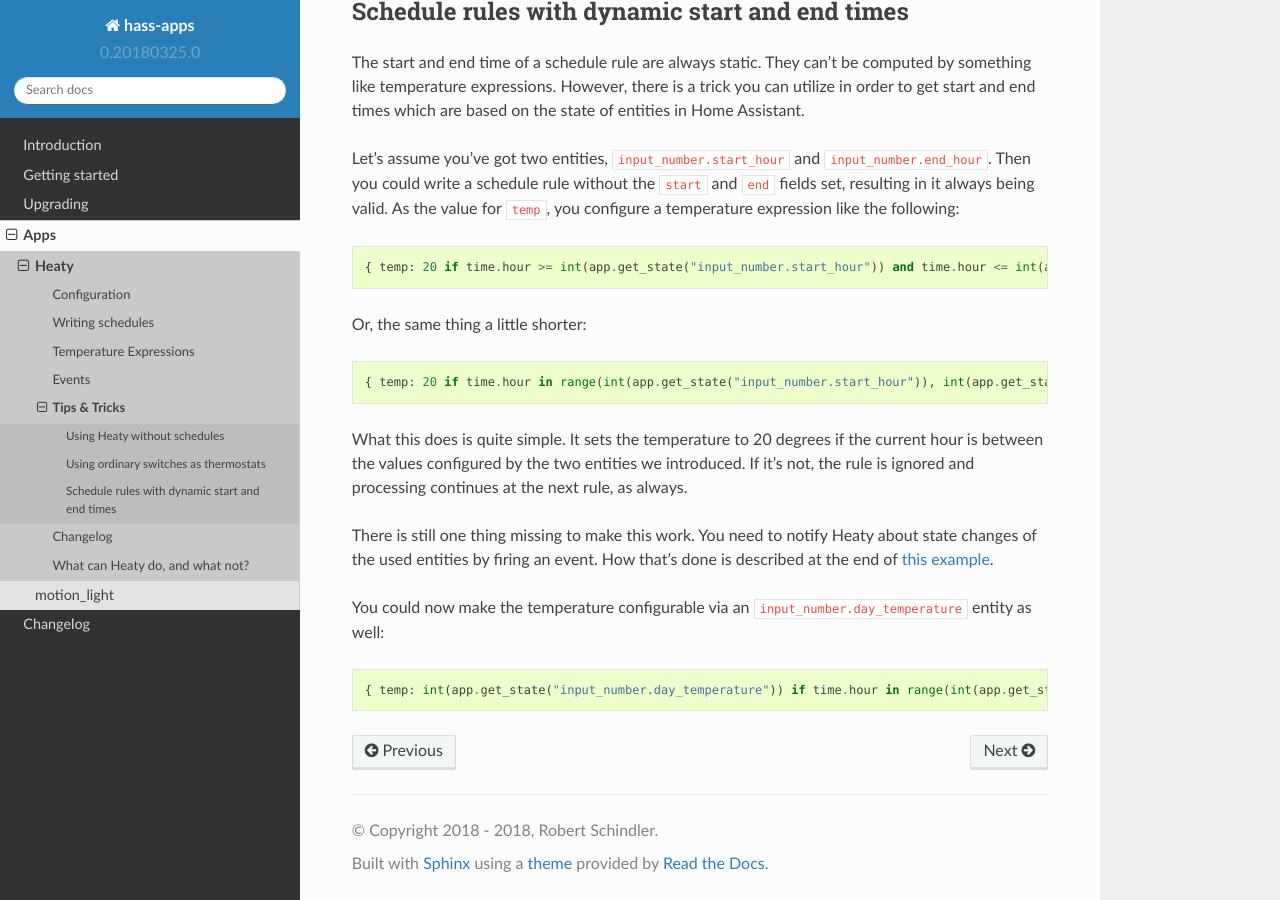
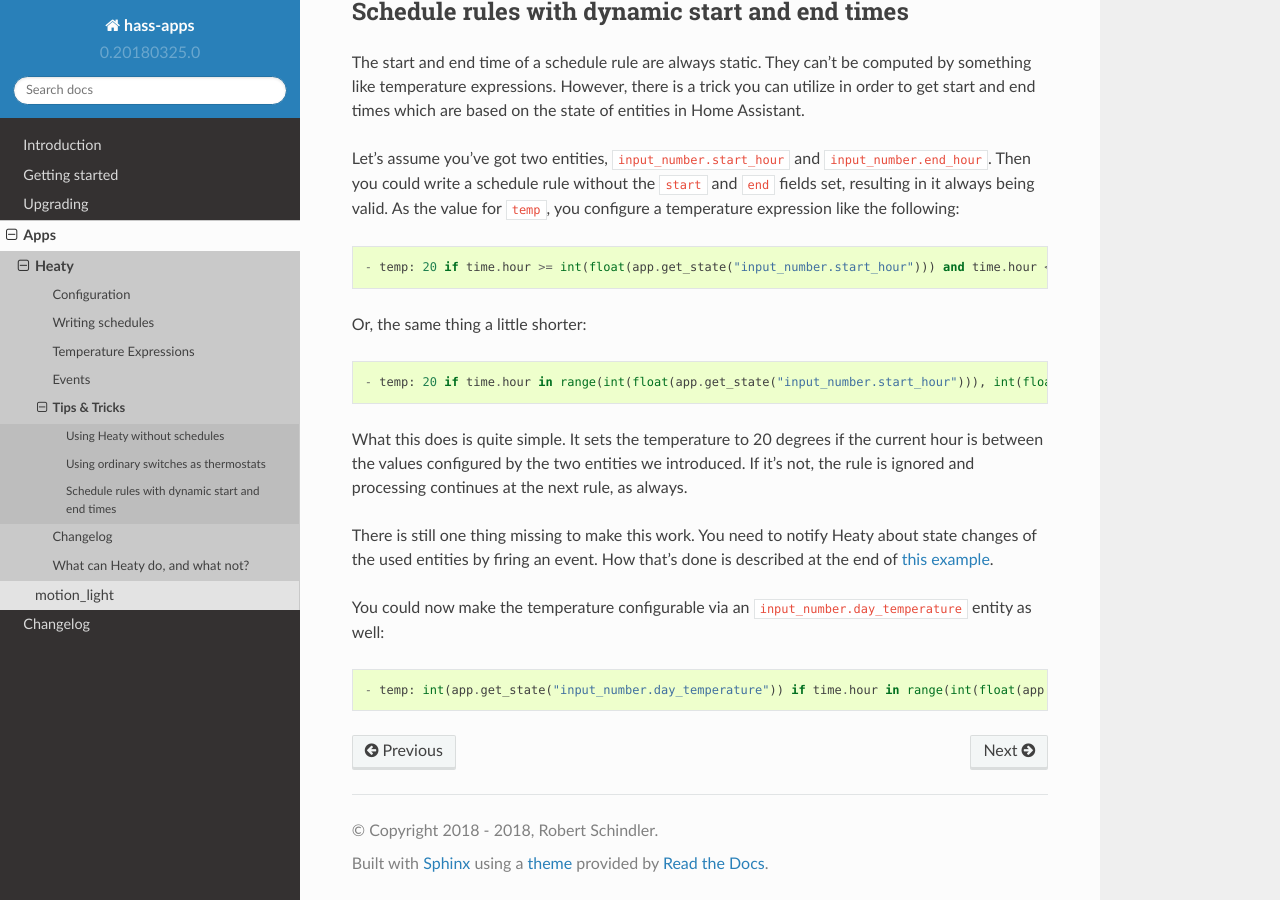
Before and after one commit to bob1de/hass-apps, a Sphinx documentation site: the page built from docs/apps/heaty/tips-and-tricks.rst, in a window 1280 px wide and 900 px high, scrolled down 887 px. Built offline with Sphinx 7.4.7 and the Read the Docs theme 2.0.0, drawn with Linux system fonts in a browser that asks for light colours.

Commit message:
[heaty] Fixed examples for rules with dynamic start/end times

```diff
--- a/docs/apps/heaty/tips-and-tricks.rst
+++ b/docs/apps/heaty/tips-and-tricks.rst
@@ -59,13 +59,13 @@
 
 ::
 
-    { temp: 20 if time.hour >= int(app.get_state("input_number.start_hour")) and time.hour <= int(app.get_state("input_number.end_hour")) else Ignore() }
+    - temp: 20 if time.hour >= int(float(app.get_state("input_number.start_hour"))) and time.hour <= int(float(app.get_state("input_number.end_hour"))) else Ignore()
 
 Or, the same thing a little shorter:
 
 ::
 
-    { temp: 20 if time.hour in range(int(app.get_state("input_number.start_hour")), int(app.get_state("input_number.end_hour")) + 1) else Ignore() }
+    - temp: 20 if time.hour in range(int(float(app.get_state("input_number.start_hour"))), int(float(app.get_state("input_number.end_hour"))) + 1) else Ignore()
 
 What this does is quite simple. It sets the temperature to 20 degrees
 if the current hour is between the values configured by the two entities
@@ -82,4 +82,4 @@
 
 ::
 
-    { temp: int(app.get_state("input_number.day_temperature")) if time.hour in range(int(app.get_state("input_number.start_hour")), int(app.get_state("input_number.end_hour")) + 1) else Ignore() }
+    - temp: int(app.get_state("input_number.day_temperature")) if time.hour in range(int(float(app.get_state("input_number.start_hour"))), int(float(app.get_state("input_number.end_hour"))) + 1) else Ignore()
```
